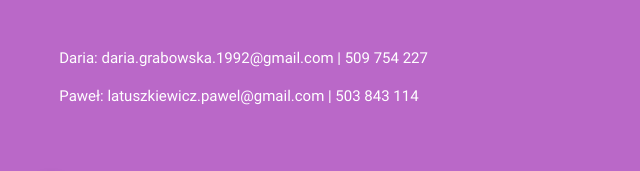
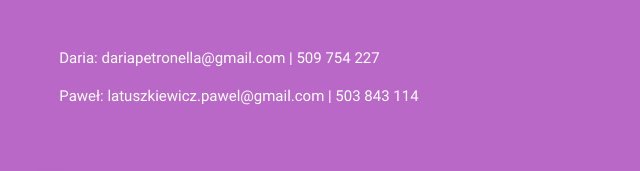
Before and after one commit to platuszkiewicz/wedsite, a plain HTML site: page index.html in a window 1280 px wide. Shown: the part 2638-2809 px from the top of the page, 592-1232 px from the left. Drawn offline with nearby package versions, Linux system fonts and the light colour scheme.

Commit message:
daria petronella

```diff
--- a/index.html
+++ b/index.html
@@ -169,7 +169,7 @@
 				  <div class="col s12 m6 16">
                     <div class="footer-top-inner">
 
-                      <p> Daria: daria.grabowska.1992@gmail.com | 509 754 227</p>
+                      <p> Daria: dariapetronella@gmail.com | 509 754 227</p>
                       <p> Paweł: latuszkiewicz.pawel@gmail.com | 503 843 114</p>
 
                     </div>
```
